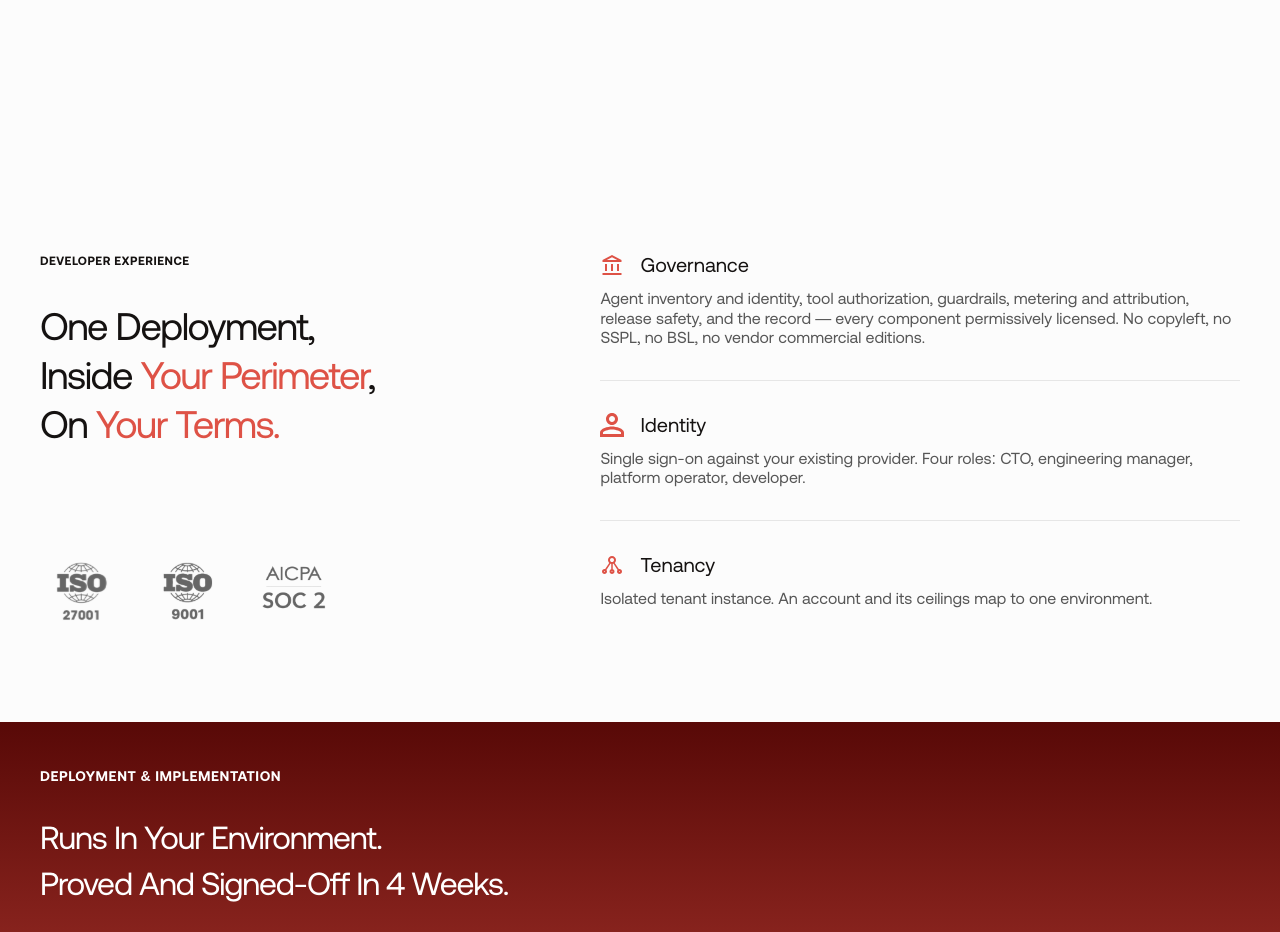
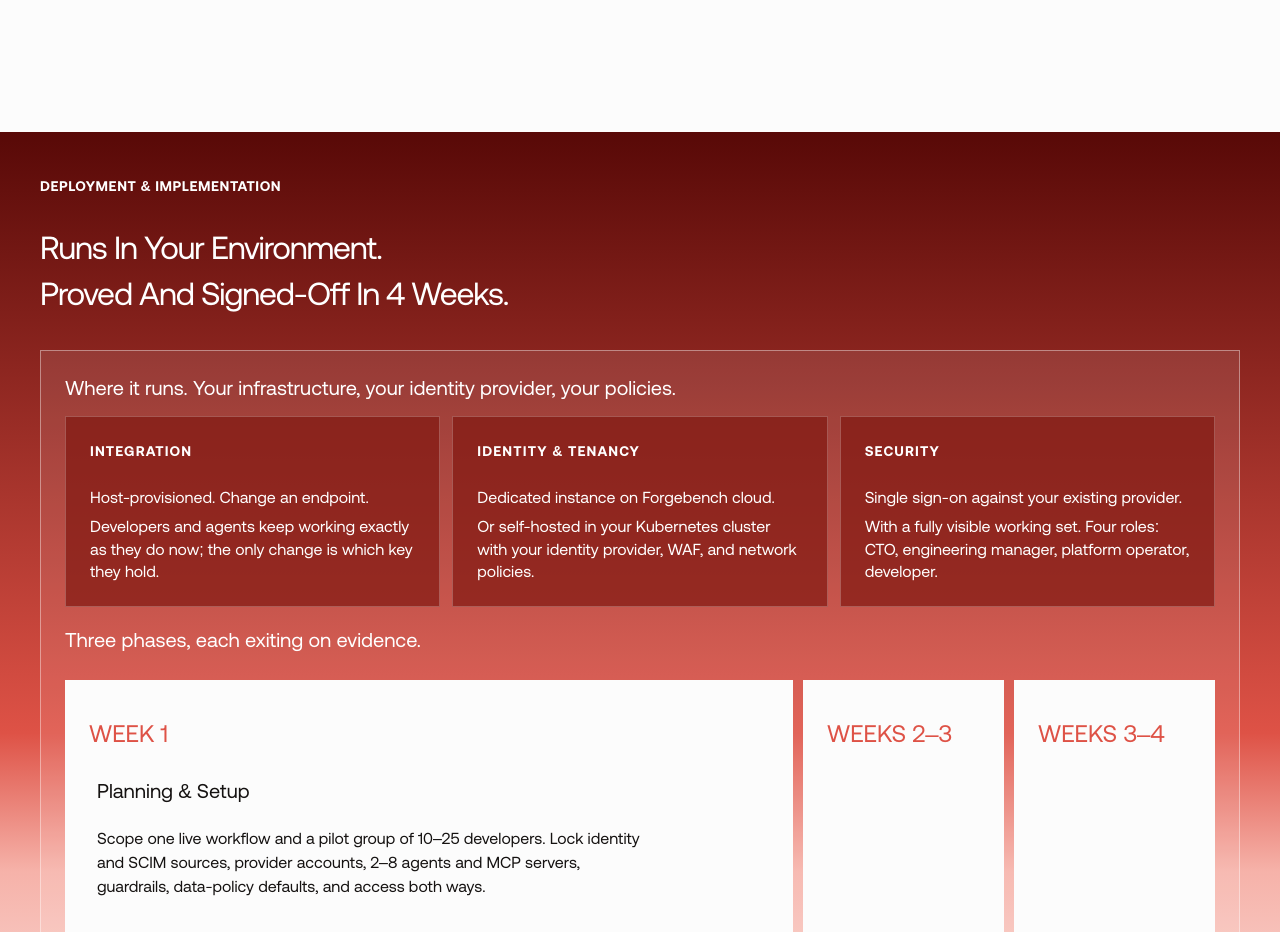
Before and after one commit to Izartstudio/forgebench, a Next.js app: page /agents in a window 1280 px wide. Shown: the part 7300-8232 px from the top of the page. Built offline with nearby package versions, Linux system fonts and the light colour scheme; no server answers.

Commit message:
style:removed the developer experience section

```diff
--- a/src/app/agents/page.tsx
+++ b/src/app/agents/page.tsx
@@ -4,7 +4,6 @@ import { FaqSection } from "@/components/layout/faq-section";
 import { Navbar } from "@/components/layout/navbar";
 import { SiteFooter } from "@/components/layout/site-footer";
 import { AudienceHero } from "@/components/sections/audience-hero";
-import { AgentDeployment } from "@/components/sections/agent-deployment";
 import { CredentialsStrip } from "@/components/sections/credentials-strip";
 import { DeveloperCapabilities } from "@/components/sections/developer-capabilities";
 import { DeveloperCallPath } from "@/components/sections/developer-call-path";
@@ -110,7 +109,6 @@ export default async function AgentsPage() {
         <CredentialsStrip />
         <DeveloperCapabilities variant="agents" />
         <DeveloperCallPath variant="agents" images={callPathImages} />
-        <AgentDeployment />
         <DeploymentTimeline variant="agents" />
         <PilotCta />
       </main>
--- a/src/app/developers/page.tsx
+++ b/src/app/developers/page.tsx
@@ -6,7 +6,6 @@ import { Navbar } from "@/components/layout/navbar";
 import { SiteFooter } from "@/components/layout/site-footer";
 import { DeveloperCapabilities } from "@/components/sections/developer-capabilities";
 import { DeveloperCallPath } from "@/components/sections/developer-call-path";
-import { DeveloperExperience } from "@/components/sections/developer-experience";
 import { AudienceHero } from "@/components/sections/audience-hero";
 import { DeploymentTimeline } from "@/components/sections/deployment-timeline";
 import { PilotCta } from "@/components/sections/pilot-cta";
@@ -175,7 +174,6 @@ export default async function DevelopersPage() {
         </section>
         <DeveloperCapabilities />
         <DeveloperCallPath images={callPathImages} />
-        <DeveloperExperience />
         <DeploymentTimeline variant="developers" />
         <PilotCta />
       </main>
```
